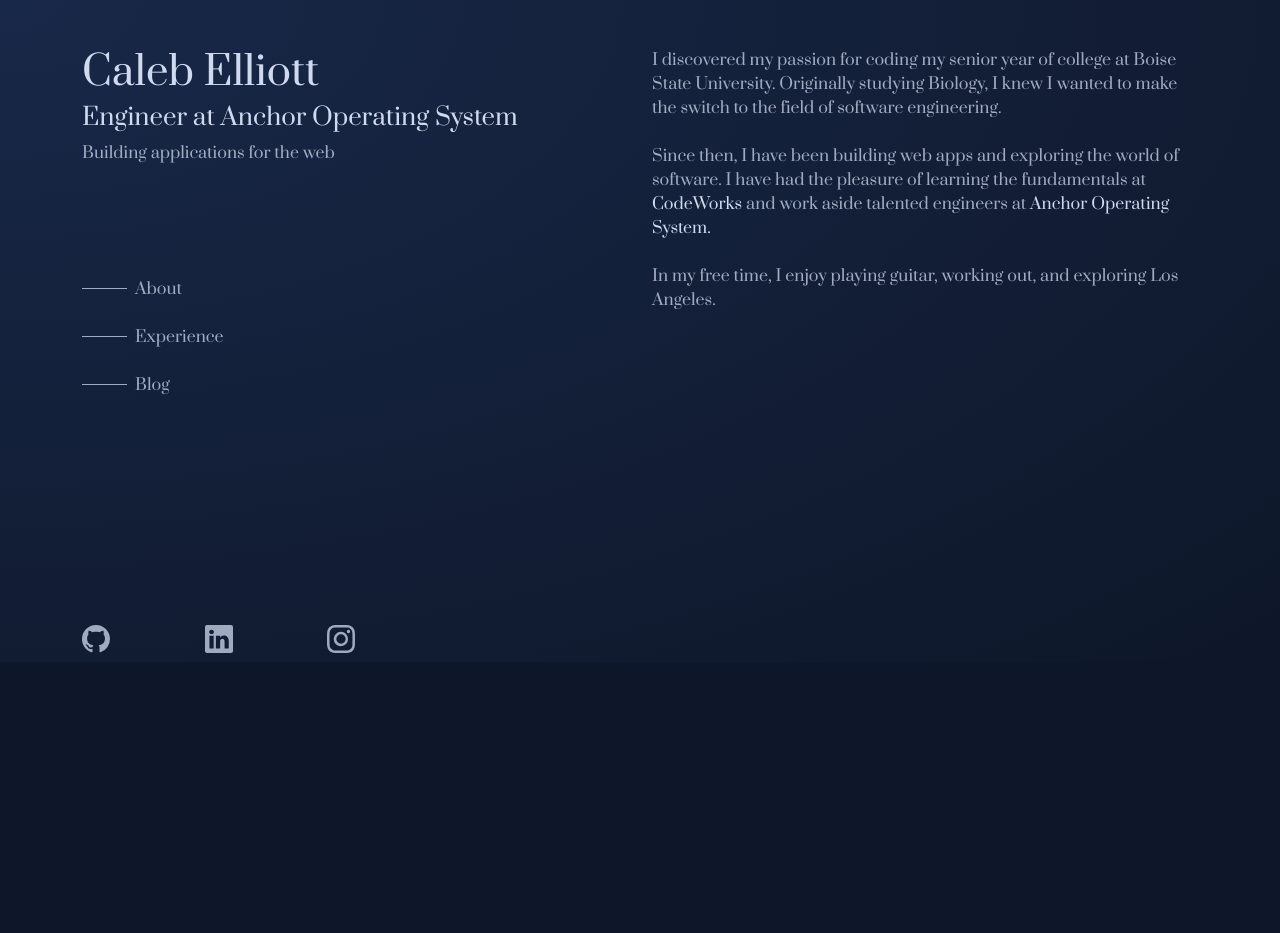
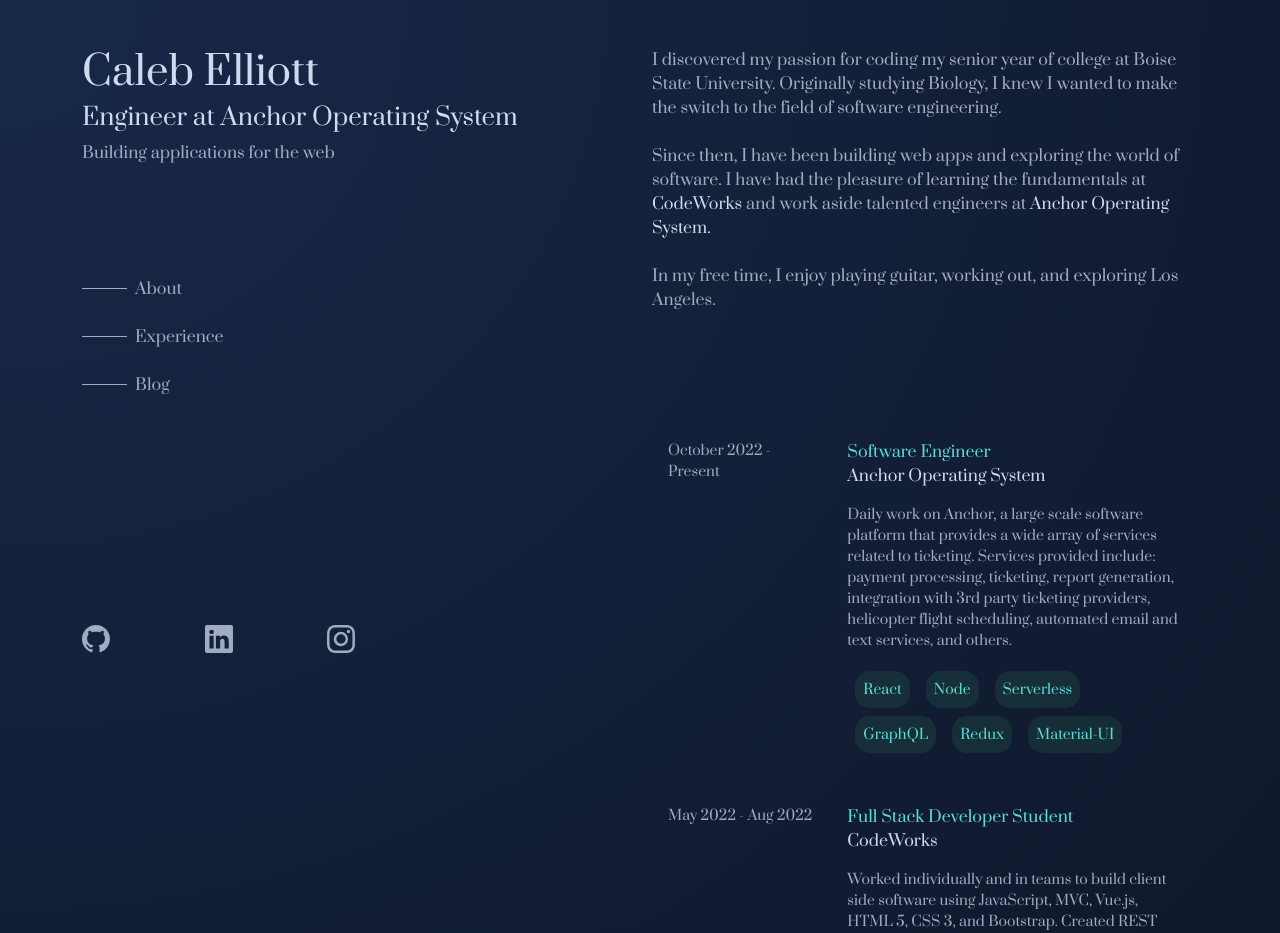
Before and after one commit to CALEBELLIOTT/personal-website, a React (Create React App) app: page / in a window 1280 px wide. Shown: the top 933 px of the page. Before the commit the page ends 800 px from the top, so only its background shows below. Built offline with nearby package versions, Linux system fonts and the light colour scheme; a web font is replaced by a local one.

Commit message:
experience section

```diff
--- a/src/App.js
+++ b/src/App.js
@@ -1,9 +1,9 @@
 
 import React, { useEffect, useState } from "react";
-import { Col, Container, Nav, NavDropdown, Navbar, Row } from "react-bootstrap";
-import Header from "./components/Header";
+import { Col, Row } from "react-bootstrap";
 import NameSticky from "./components/NameSticky/NameSticky";
 import Biography from "./components/Biography/Biography";
+import Experience from "./components/Experience/Experience";
 
 function App() {
 
@@ -27,11 +27,16 @@
       <div className="container mt-5">
         <Row>
           <Col md={6}>
-            <NameSticky isMobile={isMobile} />
+            <div className={!isMobile ? `name-sticky-container` : ''}>
+              <NameSticky isMobile={isMobile} />
+            </div>
           </Col>
-          <Col>
+          <Col md={6}>
             <div className="mt-5 mt-md-0">
               <Biography />
+            </div>
+            <div className="experience-section">
+              <Experience />
             </div>
           </Col>
         </Row>
--- /dev/null
+++ b/src/components/Experience/Experience.js
@@ -0,0 +1,85 @@
+import React, { useState } from "react"
+import { Col, Row } from "react-bootstrap"
+import './experience.css'
+
+const experiences = [
+  {
+    date: 'October 2022 - Present',
+    location: 'Anchor Operating System',
+    title: 'Software Engineer',
+    skills: ['React', 'Node', 'Serverless', 'GraphQL', 'Redux', 'Material-UI'],
+    description: `Daily work on Anchor, a large scale software platform that provides a wide array of services related to ticketing. Services provided include: payment processing, ticketing, report generation, integration with 3rd party ticketing providers, helicopter flight scheduling, automated email and text services, and others.`
+  },
+  {
+    date: 'May 2022 - Aug 2022',
+    location: 'CodeWorks',
+    title: 'Full Stack Developer Student',
+    skills: ['Vue', 'Node', 'CSS', 'Bootstrap', 'C#', '.Net'],
+    description: `Worked individually and in teams to build client side software using JavaScript, MVC, Vue.js, HTML 5, CSS 3, and Bootstrap. Created REST APIs using technologies including Node.js, Express, .net C#, MySQL, and MongoDB.
+
+    Created functional full-stack applications within teams and individually while implementing Scrum methodology.`
+  }
+]
+
+const ExperienceSection = ({
+  date,
+  title,
+  location,
+  skills,
+  description,
+  activeSection,
+  setActiveSection
+}) => {
+  const isInactive = activeSection && activeSection !== location
+  const isActive = activeSection === location
+  return (
+    <Row
+      className={`mt-3 p-3 ${isInactive && 'inactive-filter'} clickable ${isActive && 'active-container'}`}
+      onMouseEnter={() => setActiveSection(location)}
+      onMouseLeave={() => setActiveSection('')}
+    >
+      <Col xs={4}>
+        <p className="text-muted font-small">
+          {date}
+        </p>
+      </Col>
+      <Col xs={8}>
+        <p className="text-success m-0">
+          {title}
+        </p>
+        <p>
+          {location}
+        </p>
+        <p className="text-muted font-small">
+          {description}
+        </p>
+        <div className="d-flex flex-wrap">
+          {skills.map(skill => <div className="skill-container p-2 mx-2 my-1"><p className="m-0 text-success">{skill}</p></div>)}
+        </div>
+      </Col>
+    </Row>
+  )
+}
+
+
+const Experience = () => {
+  const [activeSection, setActiveSection] = useState('')
+
+  return (
+    <div>
+      {experiences.map(({ date, location, title, skills, description }) => (
+        <ExperienceSection
+          date={date}
+          location={location}
+          title={title}
+          skills={skills}
+          description={description}
+          activeSection={activeSection}
+          setActiveSection={setActiveSection}
+        />
+      ))}
+    </div>
+  )
+}
+
+export default Experience
--- /dev/null
+++ b/src/components/Experience/experience.css
@@ -0,0 +1,17 @@
+.inactive-filter {
+  filter: brightness(50%);
+  transition: 250ms ease-in-out;
+}
+
+.active-container {
+  background-color: #122b40;
+  border-radius: 15px;
+}
+
+.skill-container {
+  background-color: #4ac96e1a;
+  /* border: 1px #4ac96e solid; */
+  border-radius: 15px;
+  font-size: .875rem;
+  height: fit-content;
+}
--- a/src/scss/custom.scss
+++ b/src/scss/custom.scss
@@ -3,7 +3,7 @@
 
 $primary: #d0daee;
 $secondary: #263C5C;
-$success: #49C96D;
+$success: #59dcd5;
 $danger: #FD7972;
 $warning: #FF965D;
 $light: #F8F8F8;
--- a/src/scss/main.scss
+++ b/src/scss/main.scss
@@ -17,3 +17,16 @@
     cursor: pointer;
   }
 }
+
+.experience-section {
+  margin-top: 7rem
+}
+
+.name-sticky-container {
+  position: sticky;
+  top: 25px
+}
+
+.font-small {
+  font-size: .875rem;
+}
```
